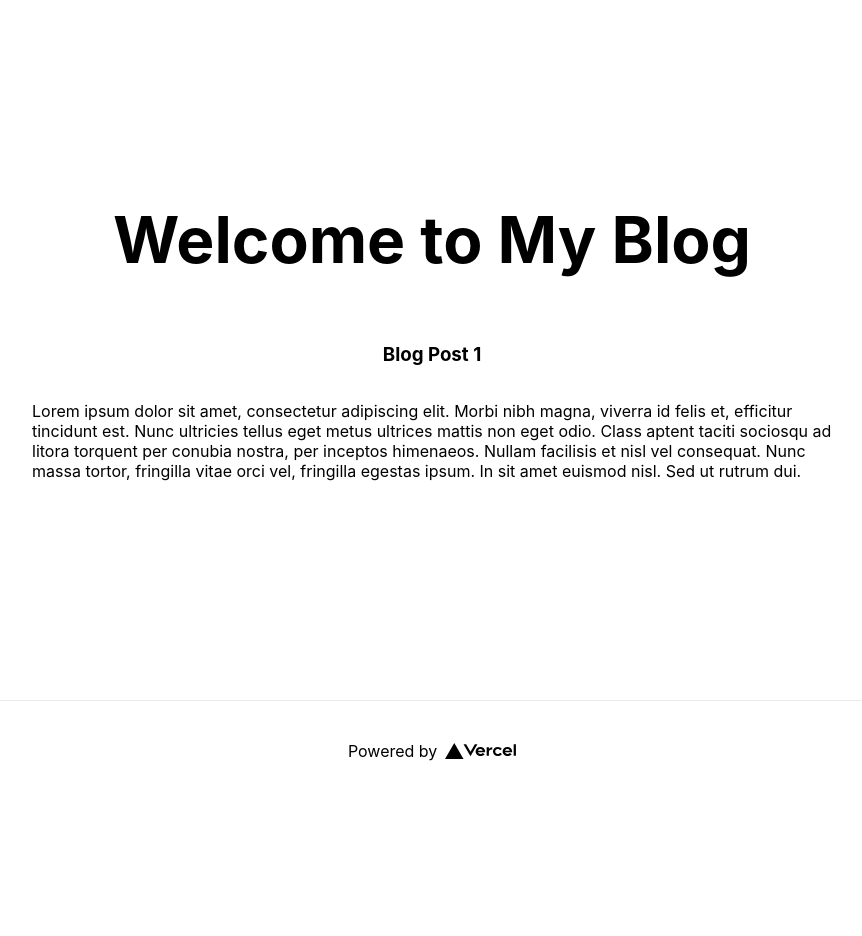
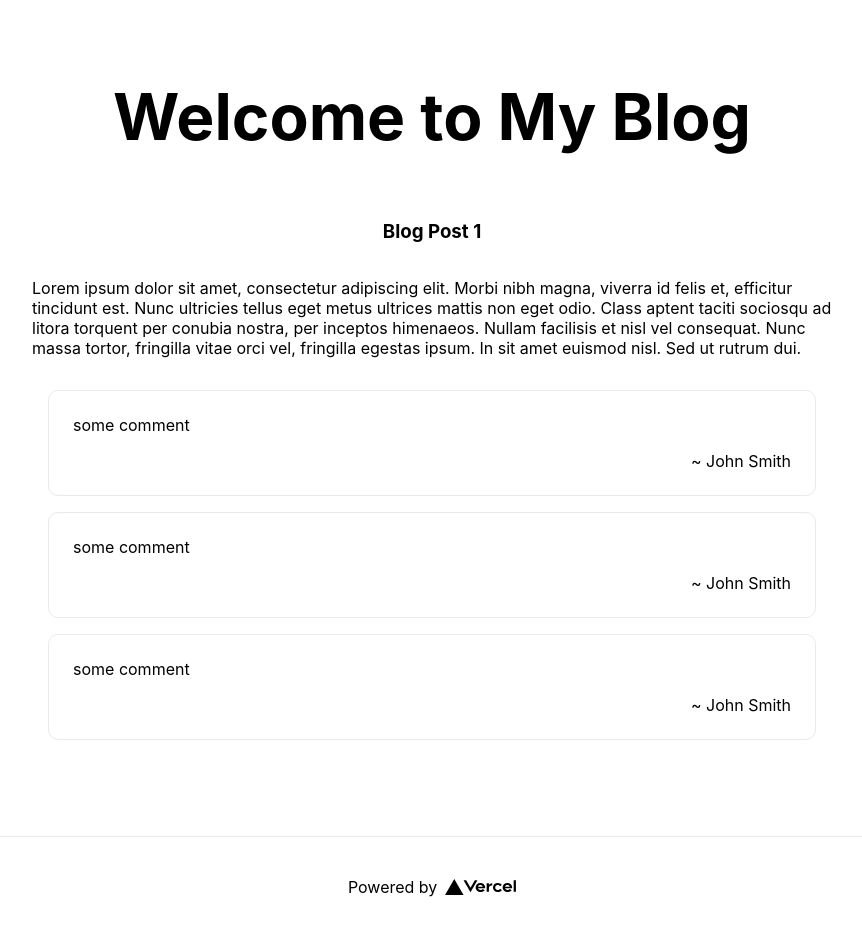
Before and after one commit to sakhmedbayev/next-graphql-demo, a Next.js app: page /1 in a window 1280 px wide. Shown: the whole page, without its empty margins (208-1070 px from the left). Before the commit the page ends 800 px from the top, so only its background shows below. Built offline with nearby package versions, Linux system fonts and the light colour scheme.

Commit message:
added dummy comments

```diff
--- a/pages/[postId].js
+++ b/pages/[postId].js
@@ -2,6 +2,7 @@ import { useRouter } from "next/router";
 import React from "react";
 import { blogPosts } from ".";
 import Layout from "../components/common/Layout";
+import styles from "../styles/Post.module.css";
 
 export default function PostDetails() {
   const {
@@ -16,6 +17,21 @@ export default function PostDetails() {
     <Layout>
       <h3>{currentPost.title}</h3>
       <p>{currentPost.text}</p>
+      <div style={{ width: "100%" }}>
+        {currentPost.comments.map((comment) => (
+          <div key={comment.id} className={styles["card-comment"]}>
+            <div style={{ marginBottom: "1rem" }}>{comment.text}</div>
+            <div
+              style={{
+                display: "flex",
+                justifyContent: "flex-end",
+              }}
+            >
+              ~ {comment.author}
+            </div>
+          </div>
+        ))}
+      </div>
     </Layout>
   );
 }
--- a/pages/index.js
+++ b/pages/index.js
@@ -8,24 +8,92 @@ export const blogPosts = [
     title: "Blog Post 1",
     text:
       "Lorem ipsum dolor sit amet, consectetur adipiscing elit. Morbi nibh magna, viverra id felis et, efficitur tincidunt est. Nunc ultricies tellus eget metus ultrices mattis non eget odio. Class aptent taciti sociosqu ad litora torquent per conubia nostra, per inceptos himenaeos. Nullam facilisis et nisl vel consequat. Nunc massa tortor, fringilla vitae orci vel, fringilla egestas ipsum. In sit amet euismod nisl. Sed ut rutrum dui.",
+    comments: [
+      {
+        id: 1,
+        author: "John Smith",
+        text: "some comment",
+      },
+      {
+        id: 2,
+        author: "John Smith",
+        text: "some comment",
+      },
+      {
+        id: 3,
+        author: "John Smith",
+        text: "some comment",
+      },
+    ],
   },
   {
     id: 2,
     title: "Blog Post 2",
     text:
       "Lorem ipsum dolor sit amet, consectetur adipiscing elit. Morbi nibh magna, viverra id felis et, efficitur tincidunt est. Nunc ultricies tellus eget metus ultrices mattis non eget odio. Class aptent taciti sociosqu ad litora torquent per conubia nostra, per inceptos himenaeos. Nullam facilisis et nisl vel consequat. Nunc massa tortor, fringilla vitae orci vel, fringilla egestas ipsum. In sit amet euismod nisl. Sed ut rutrum dui.",
+    comments: [
+      {
+        id: 1,
+        author: "John Smith",
+        text: "some comment",
+      },
+      {
+        id: 2,
+        author: "John Smith",
+        text: "some comment",
+      },
+      {
+        id: 3,
+        author: "John Smith",
+        text: "some comment",
+      },
+    ],
   },
   {
     id: 3,
     title: "Blog Post 3",
     text:
       "Lorem ipsum dolor sit amet, consectetur adipiscing elit. Morbi nibh magna, viverra id felis et, efficitur tincidunt est. Nunc ultricies tellus eget metus ultrices mattis non eget odio. Class aptent taciti sociosqu ad litora torquent per conubia nostra, per inceptos himenaeos. Nullam facilisis et nisl vel consequat. Nunc massa tortor, fringilla vitae orci vel, fringilla egestas ipsum. In sit amet euismod nisl. Sed ut rutrum dui.",
+    comments: [
+      {
+        id: 1,
+        author: "John Smith",
+        text: "some comment",
+      },
+      {
+        id: 2,
+        author: "John Smith",
+        text: "some comment",
+      },
+      {
+        id: 3,
+        author: "John Smith",
+        text: "some comment",
+      },
+    ],
   },
   {
     id: 4,
     title: "Blog Post 4",
     text:
       "Lorem ipsum dolor sit amet, consectetur adipiscing elit. Morbi nibh magna, viverra id felis et, efficitur tincidunt est. Nunc ultricies tellus eget metus ultrices mattis non eget odio. Class aptent taciti sociosqu ad litora torquent per conubia nostra, per inceptos himenaeos. Nullam facilisis et nisl vel consequat. Nunc massa tortor, fringilla vitae orci vel, fringilla egestas ipsum. In sit amet euismod nisl. Sed ut rutrum dui.",
+    comments: [
+      {
+        id: 1,
+        author: "John Smith",
+        text: "some comment",
+      },
+      {
+        id: 2,
+        author: "John Smith",
+        text: "some comment",
+      },
+      {
+        id: 3,
+        author: "John Smith",
+        text: "some comment",
+      },
+    ],
   },
 ];
 
--- a/styles/Post.module.css
+++ b/styles/Post.module.css
@@ -92,6 +92,18 @@
   transition: color 0.15s ease, border-color 0.15s ease;
 }
 
+.card-comment {
+  margin: 1rem;
+  flex-basis: 100%;
+  padding: 1.5rem;
+  text-align: left;
+  color: inherit;
+  text-decoration: none;
+  border: 1px solid #eaeaea;
+  border-radius: 10px;
+  transition: color 0.15s ease, border-color 0.15s ease;
+}
+
 .card:hover,
 .card:focus,
 .card:active {
```
